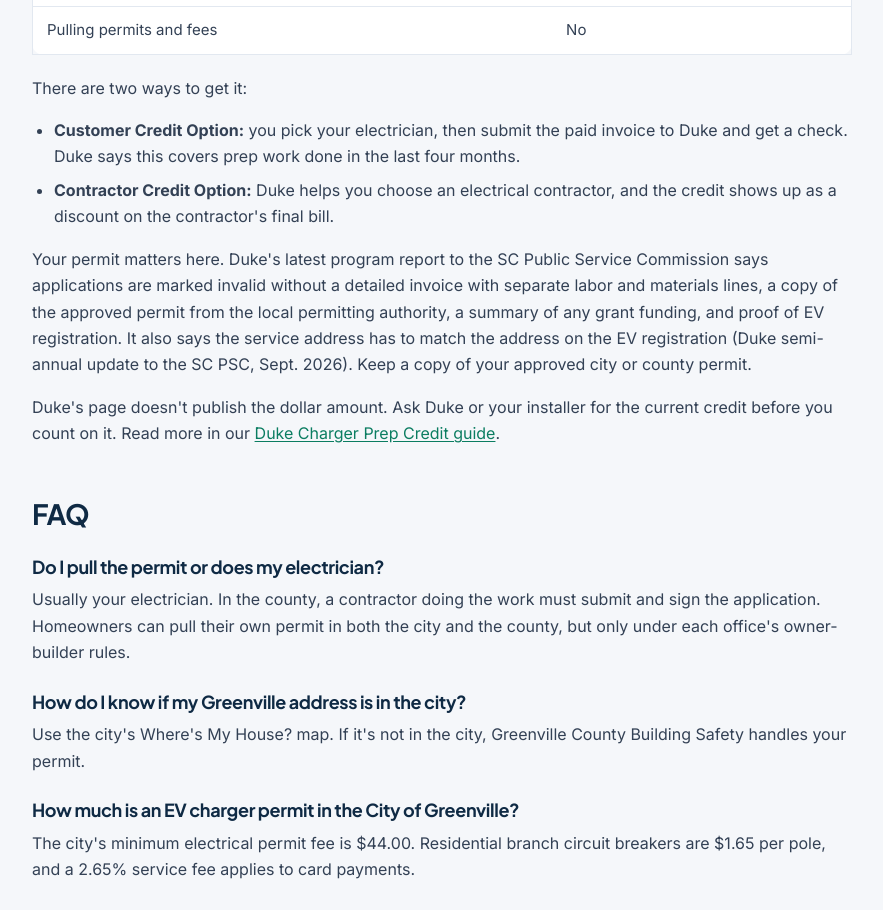
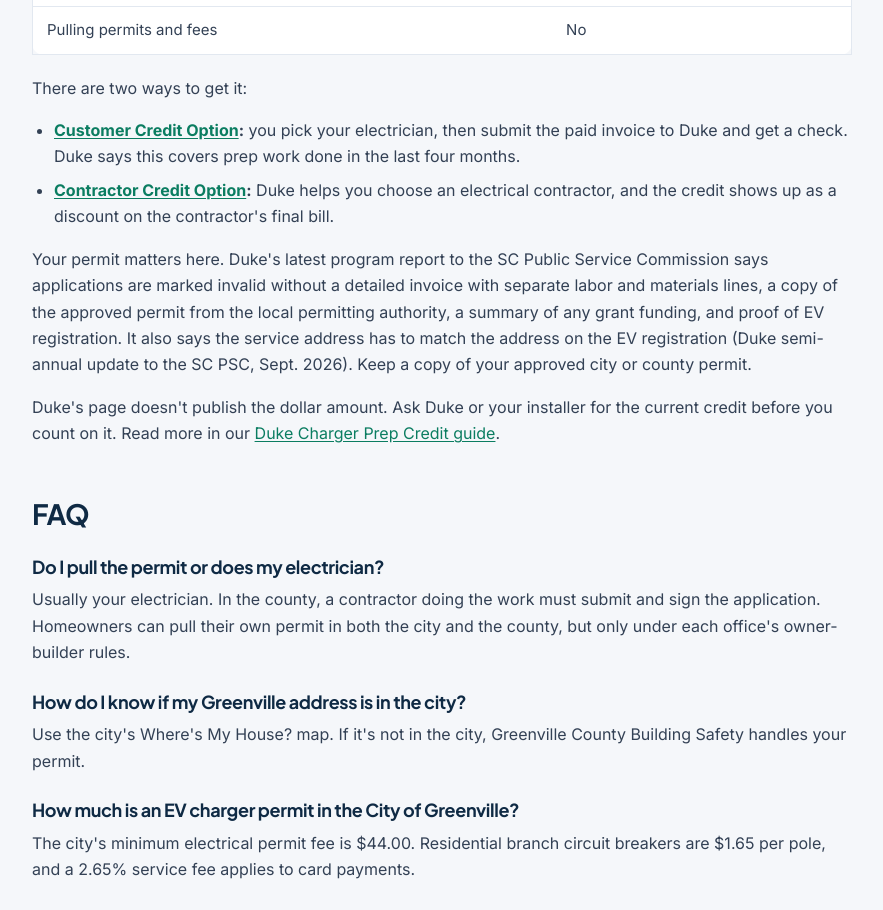
Before and after one commit to Mad-Mango-Sites/greenville-ev-installers, a plain HTML site: page guides/ev-charger-permit-greenville-sc.html in a window 1280 px wide. Shown: the part 6040-6950 px from the top of the page, without its empty margins (42-925 px from the left). Drawn offline with Linux system fonts and the light colour scheme.

Commit message:
adding links to the Contractor Credit Option and

```diff
--- a/guides/ev-charger-permit-greenville-sc.html
+++ b/guides/ev-charger-permit-greenville-sc.html
@@ -133,8 +133,8 @@
 <div class="table-wrap"><table><thead><tr><th scope="col">Cost</th><th scope="col">Counts toward the credit?</th></tr></thead><tbody><tr><td>Conduit, wiring and outlets supplying the charger</td><td>Yes</td></tr><tr><td>Panel upgrades and breaker installation</td><td>Yes</td></tr><tr><td>EV charger hardware</td><td>No</td></tr><tr><td>Hardware mounting and commissioning</td><td>No</td></tr><tr><td>Pulling permits and fees</td><td>No</td></tr></tbody></table></div>
 <p>There are two ways to get it:</p>
 <ul>
-<li><strong>Customer Credit Option:</strong> you pick your electrician, then submit the paid invoice to Duke and get a check. Duke says this covers prep work done in the last four months.</li>
-<li><strong>Contractor Credit Option:</strong> Duke helps you choose an electrical contractor, and the credit shows up as a discount on the contractor's final bill.</li>
+<li><strong><a href="https://www.duke-energy.com/home/products/ev-complete/charger-prep-credit/customer-credit-option">Customer Credit Option</a>:</strong> you pick your electrician, then submit the paid invoice to Duke and get a check. Duke says this covers prep work done in the last four months.</li>
+<li><strong><a href="https://www.duke-energy.com/home/products/ev-complete/charger-prep-credit/contractor-credit-option">Contractor Credit Option</a>:</strong> Duke helps you choose an electrical contractor, and the credit shows up as a discount on the contractor's final bill.</li>
 </ul>
 <p>Your permit matters here. Duke's latest program report to the SC Public Service Commission says applications are marked invalid without a detailed invoice with separate labor and materials lines, a copy of the approved permit from the local permitting authority, a summary of any grant funding, and proof of EV registration. It also says the service address has to match the address on the EV registration (Duke semi-annual update to the SC PSC, Sept. 2026). Keep a copy of your approved city or county permit.</p>
 <p>Duke's page doesn't publish the dollar amount. Ask Duke or your installer for the current credit before you count on it. Read more in our <a href="../guides/duke-energy-charger-prep-credit-sc.html">Duke Charger Prep Credit guide</a>.</p>
```
